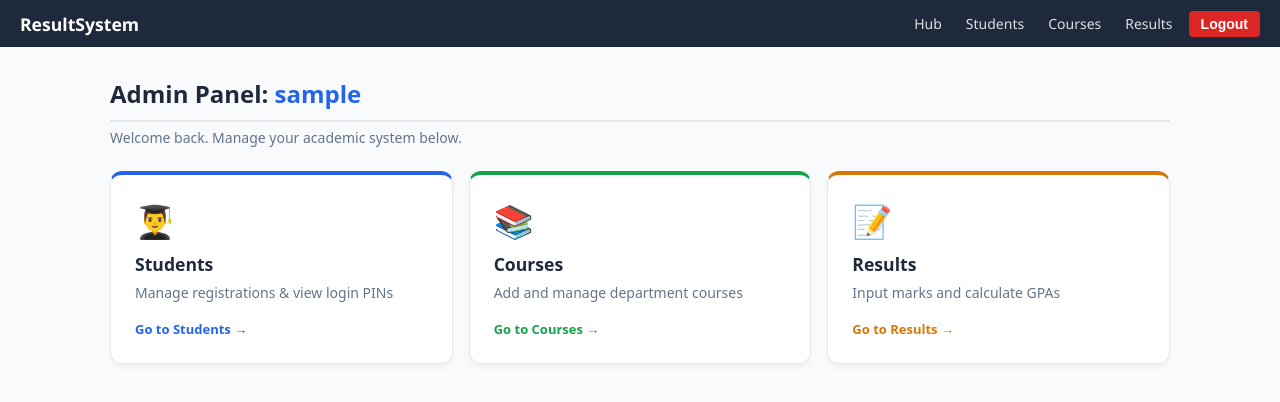
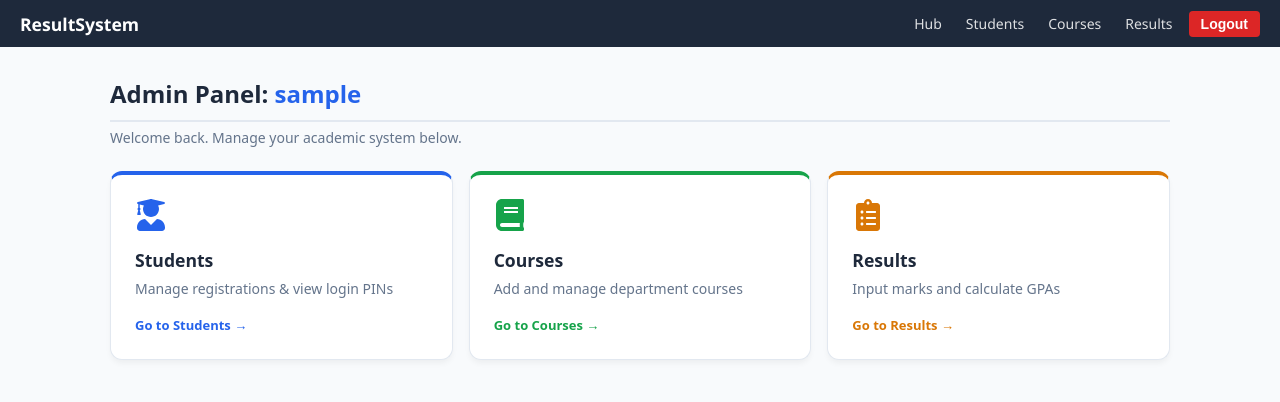
Before and after one commit to majibrin/result-checker-mern, a React app in the folder frontend/: page /admin/dashboard in a window 1280 px wide. Shown: the top 402 px of the page. Built offline with nearby package versions, Linux system fonts and the light colour scheme; no server answers; sample sign-in values are in the browser's storage; the HTML template or start-up script is replaced by a standard one.

Commit message:
feat: replace emojis with react-icons across admin pages

```diff
--- a/frontend/package.json
+++ b/frontend/package.json
@@ -14,6 +14,7 @@
     "jspdf": "^4.2.0",
     "react": "^19.2.0",
     "react-dom": "^19.2.0",
+    "react-icons": "^5.6.0",
     "react-router-dom": "^7.13.1",
     "react-to-print": "^3.3.0"
   },
--- a/frontend/src/pages/admin/AdminDashboard.jsx
+++ b/frontend/src/pages/admin/AdminDashboard.jsx
@@ -1,10 +1,11 @@
 import { Link } from 'react-router-dom'
 import { useAuth } from '../../context/AuthContext'
+import { FaUserGraduate, FaBook, FaClipboardList } from 'react-icons/fa'
 
 const cards = [
-  { to: '/admin/students', title: 'Students', desc: 'Manage registrations & view login PINs', icon: '👨‍🎓', color: '#2563eb' },
-  { to: '/admin/courses',  title: 'Courses',  desc: 'Add and manage department courses',     icon: '📚', color: '#16a34a' },
-  { to: '/admin/results',  title: 'Results',  desc: 'Input marks and calculate GPAs',        icon: '📝', color: '#d97706' },
+  { to: '/admin/students', title: 'Students', desc: 'Manage registrations & view login PINs', icon: FaUserGraduate, color: '#2563eb' },
+  { to: '/admin/courses',  title: 'Courses',  desc: 'Add and manage department courses',      icon: FaBook,          color: '#16a34a' },
+  { to: '/admin/results',  title: 'Results',  desc: 'Input marks and calculate GPAs',         icon: FaClipboardList, color: '#d97706' },
 ]
 
 const AdminDashboard = () => {
@@ -18,13 +19,10 @@ const AdminDashboard = () => {
         <p style={{ color: '#64748b', marginTop: '4px', marginBottom: '24px', fontSize: '14px' }}>
           Welcome back. Manage your academic system below.
         </p>
-
-        <div style={{
-          display: 'grid',
-          gridTemplateColumns: 'repeat(auto-fit, minmax(260px, 1fr))',
-          gap: '16px',
-        }}>
-          {cards.map(card => (
+        <div style={{ display: 'grid', gridTemplateColumns: 'repeat(auto-fit, minmax(260px, 1fr))', gap: '16px' }}>
+          {cards.map(card => {
+            const Icon = card.icon
+            return (
               <Link key={card.to} to={card.to} style={{ textDecoration: 'none', display: 'block' }}>
                 <div style={{
                   padding: '24px', background: '#fff',
@@ -32,15 +30,14 @@ const AdminDashboard = () => {
                   borderTop: `4px solid ${card.color}`,
                   boxShadow: '0 4px 6px -1px rgba(0,0,0,0.05)',
                 }}>
-                <div style={{ fontSize: '2rem', marginBottom: '10px' }}>{card.icon}</div>
+                  <Icon size={32} color={card.color} style={{ marginBottom: '12px' }} />
                   <h3 style={{ margin: '0 0 6px', color: '#1e293b', fontSize: '1.1rem' }}>{card.title}</h3>
                   <p style={{ margin: '0 0 14px', color: '#64748b', fontSize: '14px', lineHeight: '1.5' }}>{card.desc}</p>
-                <span style={{ color: card.color, fontWeight: '600', fontSize: '13px' }}>
-                  Go to {card.title} →
-                </span>
+                  <span style={{ color: card.color, fontWeight: '600', fontSize: '13px' }}>Go to {card.title} →</span>
                 </div>
               </Link>
-          ))}
+            )
+          })}
         </div>
       </div>
     </div>
--- a/frontend/src/pages/admin/Courses.jsx
+++ b/frontend/src/pages/admin/Courses.jsx
@@ -1,6 +1,7 @@
 import { useState, useEffect } from 'react'
 import { Link } from 'react-router-dom'
 import API, { authHeader } from '../../api.js'
+import { FaCheckCircle, FaArrowLeft } from 'react-icons/fa'
 
 const Courses = () => {
   const [courses, setCourses]   = useState([])
@@ -77,7 +78,7 @@ const Courses = () => {
 
   return (
     <div style={{ padding: '20px', backgroundColor: '#f8fafc', minHeight: '100vh', fontFamily: 'system-ui', maxWidth: '860px', margin: '0 auto' }}>
-      <Link to="/admin/dashboard" style={backBtn}>← Dashboard</Link>
+      <Link to="/admin/dashboard" style={backBtn}><FaArrowLeft style={{ marginRight: '6px', verticalAlign: 'middle' }} /> Dashboard</Link>
       <h2 style={{ color: '#1e293b', margin: '20px 0' }}>
         {editingId ? 'Edit Course' : 'Course Catalog'}
       </h2>
@@ -93,7 +94,7 @@ const Courses = () => {
       {/* Success */}
       {success && (
         <div style={{ background: '#f0fdf4', color: '#16a34a', padding: '12px', borderRadius: '8px', marginBottom: '12px', border: '1px solid #bbf7d0' }}>
-          ✅ {success}
+          <><FaCheckCircle style={{ marginRight: '6px', verticalAlign: 'middle' }} />{success}</>
           <button onClick={() => setSuccess('')} style={{ float: 'right', background: 'none', border: 'none', cursor: 'pointer', color: '#16a34a', fontWeight: 'bold' }}>✕</button>
         </div>
       )}
--- a/frontend/src/pages/admin/Results.jsx
+++ b/frontend/src/pages/admin/Results.jsx
@@ -1,6 +1,7 @@
 import { useState, useEffect } from 'react'
 import { Link } from 'react-router-dom'
 import API, { authHeader } from '../../api.js'
+import { FaCheckCircle, FaBook, FaCalendarAlt, FaArrowLeft } from 'react-icons/fa'
 
 // ── Client-side course parser (mirrors backend) ────────
 const parseCourseCode = (code) => {
@@ -129,7 +130,7 @@ const Results = () => {
 
   return (
     <div style={{ padding: '20px', backgroundColor: '#f8fafc', minHeight: '100vh', fontFamily: 'system-ui', maxWidth: '860px', margin: '0 auto' }}>
-      <Link to="/admin/dashboard" style={backBtn}>← Dashboard</Link>
+      <Link to="/admin/dashboard" style={backBtn}><FaArrowLeft style={{ marginRight: '6px', verticalAlign: 'middle' }} /> Dashboard</Link>
       <h2 style={{ color: '#1e293b', margin: '20px 0' }}>Enter Examination Result</h2>
 
       {error && (
@@ -140,7 +141,7 @@ const Results = () => {
       )}
       {success && (
         <div style={{ background: '#f0fdf4', color: '#16a34a', padding: '12px', borderRadius: '8px', marginBottom: '12px', border: '1px solid #bbf7d0' }}>
-          ✅ {success}
+          <><FaCheckCircle style={{ marginRight: '6px', verticalAlign: 'middle' }} />{success}</>
           <button onClick={() => setSuccess('')} style={{ float: 'right', background: 'none', border: 'none', cursor: 'pointer', color: '#16a34a', fontWeight: 'bold' }}>✕</button>
         </div>
       )}
@@ -189,8 +190,8 @@ const Results = () => {
           {/* Auto-detected level + semester */}
           {detected && (
             <div style={{ background: '#eff6ff', border: '1px solid #bfdbfe', padding: '10px 14px', borderRadius: '8px', fontSize: '14px', display: 'flex', gap: '20px' }}>
-              <span>📚 Level: <strong>{detected.level}</strong></span>
-              <span>📅 Semester: <strong>{detected.semester}</strong></span>
+              <span><FaBook style={{ marginRight: '4px', verticalAlign: 'middle', color: '#2563eb' }} />Level: <strong>{detected.level}</strong></span>
+              <span><FaCalendarAlt style={{ marginRight: '4px', verticalAlign: 'middle', color: '#2563eb' }} />Semester: <strong>{detected.semester}</strong></span>
               <span style={{ color: '#64748b' }}>Auto-detected from course code</span>
             </div>
           )}
--- a/frontend/src/pages/admin/Students.jsx
+++ b/frontend/src/pages/admin/Students.jsx
@@ -1,6 +1,7 @@
 import { useState, useEffect } from 'react'
 import { Link } from 'react-router-dom'
 import API, { authHeader } from '../../api.js'
+import { FaCheckCircle, FaExclamationTriangle, FaArrowLeft } from 'react-icons/fa'
 
 const Students = () => {
   const [students, setStudents]   = useState([])
@@ -83,7 +84,7 @@ const Students = () => {
 
   return (
     <div style={{ padding: '20px', backgroundColor: '#f8fafc', minHeight: '100vh', fontFamily: 'system-ui', maxWidth: '860px', margin: '0 auto' }}>
-      <Link to="/admin/dashboard" style={backBtn}>← Dashboard</Link>
+      <Link to="/admin/dashboard" style={backBtn}><FaArrowLeft style={{ marginRight: '6px', verticalAlign: 'middle' }} /> Dashboard</Link>
       <h2 style={{ color: '#1e293b', margin: '20px 0' }}>
         {editingId ? 'Edit Student' : 'Student Management'}
       </h2>
@@ -98,10 +99,10 @@ const Students = () => {
       {/* New student credential display */}
       {generated && (
         <div style={{ background: '#f0fdf4', border: '1px solid #bbf7d0', padding: '15px', borderRadius: '12px', marginBottom: '20px' }}>
-          <h4 style={{ margin: '0 0 8px 0', color: '#16a34a' }}>✅ Student Account Created</h4>
+          <h4 style={{ margin: '0 0 8px 0', color: '#16a34a' }}><FaCheckCircle style={{ marginRight: '6px', verticalAlign: 'middle' }} /> Student Account Created</h4>
           <p style={{ margin: '4px 0' }}>Reg No: <strong>{generated.reg}</strong></p>
           <p style={{ margin: '4px 0' }}>PIN: <strong style={{ color: '#dc2626', fontSize: '1.2rem', letterSpacing: '4px' }}>{generated.pin}</strong></p>
-          <small style={{ color: '#64748b' }}>⚠️ Save this PIN now — it cannot be retrieved again.</small>
+          <small style={{ color: '#64748b' }}><FaExclamationTriangle style={{ marginRight: '6px', verticalAlign: 'middle', color: '#d97706' }} /> Save this PIN now — it cannot be retrieved again.</small>
           <br />
           <button onClick={() => setGenerated(null)} style={{ marginTop: '8px', padding: '4px 12px', background: '#e2e8f0', border: 'none', borderRadius: '6px', cursor: 'pointer' }}>
             Dismiss
@@ -115,7 +116,7 @@ const Students = () => {
           <h4 style={{ margin: '0 0 8px 0', color: '#ea580c' }}>🔄 PIN Reset Successful</h4>
           <p style={{ margin: '4px 0' }}>Reg No: <strong>{resetPin.reg_no}</strong></p>
           <p style={{ margin: '4px 0' }}>New PIN: <strong style={{ color: '#dc2626', fontSize: '1.2rem', letterSpacing: '4px' }}>{resetPin.new_pin}</strong></p>
-          <small style={{ color: '#64748b' }}>⚠️ Give this PIN to the student immediately.</small>
+          <small style={{ color: '#64748b' }}><FaExclamationTriangle style={{ marginRight: '6px', verticalAlign: 'middle', color: '#d97706' }} /> Give this PIN to the student immediately.</small>
           <br />
           <button onClick={() => setResetPin(null)} style={{ marginTop: '8px', padding: '4px 12px', background: '#e2e8f0', border: 'none', borderRadius: '6px', cursor: 'pointer' }}>
             Dismiss
```
Also changed, not shown: 1 other file (tests, documents, lock files or other folders). Lines whose indentation alone changed are shown as unchanged.
